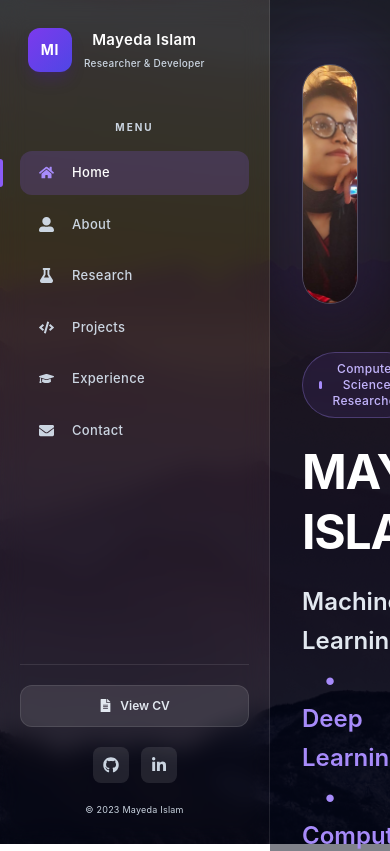
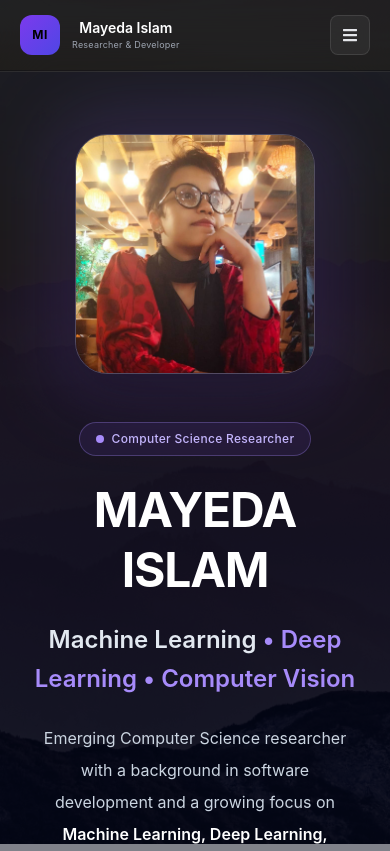
Before and after one commit to Mayeda-Islam/protfolio-front-end, a React (Create React App) app: page / in a window 390 px wide. Shown: the top 851 px of the page. Built offline with nearby package versions, Linux system fonts and the light colour scheme.

Commit message:
fix the responsiveness

```diff
--- a/src/Layout/Main.js
+++ b/src/Layout/Main.js
@@ -13,11 +13,14 @@ const Main = () => {
   const backgroundImages = {
     "/": homeImage,
     "/about": aboutImage,
+    "/research": homeImage,
     "/projects": projectsImage,
+    "/experience": aboutImage,
     "/contact": contactImage,
   };
 
-  const currentImage = backgroundImages[location.pathname] || homeImage;
+  const currentImage =
+    backgroundImages[location.pathname] || homeImage;
 
   const [background, setBackground] = useState(currentImage);
   const [previousBackground, setPreviousBackground] = useState(null);
@@ -26,9 +29,7 @@ const Main = () => {
   useEffect(() => {
     if (currentImage === background) return;
 
-    // New image আগে preload করা
     const img = new Image();
-
     img.src = currentImage;
 
     img.onload = () => {
@@ -36,7 +37,6 @@ const Main = () => {
       setBackground(currentImage);
       setIsChanging(true);
 
-      // Transition শেষ হওয়ার পর old image remove
       setTimeout(() => {
         setPreviousBackground(null);
         setIsChanging(false);
@@ -80,7 +80,7 @@ const Main = () => {
         />
       )}
 
-      {/* New Background */}
+      {/* Current Background */}
       <div
         className="fixed inset-0 z-0 bg-cover bg-center bg-no-repeat transition-opacity duration-700"
         style={{
@@ -96,11 +96,11 @@ const Main = () => {
       <Navbar />
 
       {/* ================= PAGE CONTENT ================= */}
-      <main className="relative z-10 ml-[270px] min-h-screen overflow-x-hidden">
+      <main className="relative z-10 ml-0 min-h-screen overflow-x-hidden lg:ml-[270px]">
 
         <div
           key={location.pathname}
-          className="page-slide-in min-h-screen"
+          className="page-slide-in min-h-screen pt-[70px] lg:pt-0"
         >
           <Outlet />
         </div>
--- a/src/Navbar/Navbar.js
+++ b/src/Navbar/Navbar.js
@@ -1,4 +1,4 @@
-import React from "react";
+import React, { useState } from "react";
 import {
   FaHome,
   FaUserAlt,
@@ -9,10 +9,14 @@ import {
   FaGithub,
   FaLinkedinIn,
   FaFileAlt,
+  FaBars,
+  FaTimes,
 } from "react-icons/fa";
 import { NavLink } from "react-router-dom";
 
 const Navbar = () => {
+  const [isOpen, setIsOpen] = useState(false);
+
   const navItems = [
     {
       name: "Home",
@@ -47,18 +51,24 @@ const Navbar = () => {
   ];
 
   return (
+    <>
+      {/* =====================================================
+          DESKTOP SIDEBAR
+      ===================================================== */}
       <aside
         className="
-        fixed top-0 left-0 z-50
-        h-screen w-[270px]
+          fixed left-0 top-0 z-50
+          hidden h-screen w-[270px]
           border-r border-white/10
+          bg-black/20
           text-white
           backdrop-blur-md
+          lg:block
         "
       >
         <div className="flex h-full flex-col px-5 py-7">
 
-        {/* ================= LOGO / PROFILE ================= */}
+          {/* LOGO */}
           <div className="mb-12 flex items-center gap-3 px-2">
 
             <div
@@ -87,7 +97,7 @@ const Navbar = () => {
 
           </div>
 
-        {/* ================= NAVIGATION ================= */}
+          {/* NAVIGATION */}
           <nav className="flex-1">
 
             <p
@@ -128,7 +138,6 @@ const Navbar = () => {
                   >
                     {({ isActive }) => (
                       <>
-                      {/* Active Indicator */}
                         {isActive && (
                           <span
                             className="
@@ -144,7 +153,6 @@ const Navbar = () => {
                           />
                         )}
 
-                      {/* Icon */}
                         <span
                           className={`
                             flex w-5
@@ -163,14 +171,7 @@ const Navbar = () => {
                           {item.icon}
                         </span>
 
-                      {/* Text */}
-                      <span
-                        className="
-                          text-[13px]
-                          font-medium
-                          tracking-wide
-                        "
-                      >
+                        <span className="text-[13px] font-medium tracking-wide">
                           {item.name}
                         </span>
                       </>
@@ -184,10 +185,10 @@ const Navbar = () => {
 
           </nav>
 
-        {/* ================= BOTTOM SECTION ================= */}
+          {/* BOTTOM */}
           <div className="border-t border-white/10 pt-5">
 
-          {/* CV BUTTON */}
+            {/* CV */}
             <a
               href="/Mayeda_Islam_CV.pdf"
               target="_blank"
@@ -203,9 +204,7 @@ const Navbar = () => {
                 text-xs
                 font-semibold
                 text-slate-200
-
                 transition-all duration-300
-
                 hover:border-violet-500/40
                 hover:bg-violet-600
                 hover:text-white
@@ -214,15 +213,14 @@ const Navbar = () => {
               "
             >
               <FaFileAlt className="text-[13px]" />
-
               <span>View CV</span>
             </a>
 
-          {/* SOCIAL LINKS */}
+            {/* SOCIAL */}
             <div className="mt-5 flex justify-center gap-3">
 
               <a
-              href="https://github.com/"
+                href="https://github.com/Mayeda-Islam"
                 target="_blank"
                 rel="noreferrer"
                 aria-label="GitHub"
@@ -232,9 +230,7 @@ const Navbar = () => {
                   rounded-lg
                   bg-white/10
                   text-slate-300
-
                   transition-all duration-300
-
                   hover:-translate-y-1
                   hover:bg-violet-600
                   hover:text-white
@@ -244,7 +240,7 @@ const Navbar = () => {
               </a>
 
               <a
-              href="https://www.linkedin.com/"
+                href="https://www.linkedin.com/in/mayeda-islam/"
                 target="_blank"
                 rel="noreferrer"
                 aria-label="LinkedIn"
@@ -254,9 +250,7 @@ const Navbar = () => {
                   rounded-lg
                   bg-white/10
                   text-slate-300
-
                   transition-all duration-300
-
                   hover:-translate-y-1
                   hover:bg-violet-600
                   hover:text-white
@@ -267,23 +261,155 @@ const Navbar = () => {
 
             </div>
 
-          {/* COPYRIGHT */}
-          <p
-            className="
-              mt-5
-              text-center
-              text-[9px]
-              tracking-wide
-              text-slate-300
-            "
-          >
+            <p className="mt-5 text-center text-[9px] tracking-wide text-slate-300">
               © {new Date().getFullYear()} Mayeda Islam
             </p>
 
           </div>
+        </div>
+      </aside>
+
+      {/* =====================================================
+          MOBILE NAVBAR
+      ===================================================== */}
+      <div
+        className="
+          fixed left-0 right-0 top-0 z-50
+          border-b border-white/10
+          bg-black/40
+          backdrop-blur-xl
+          lg:hidden
+        "
+      >
+        <div className="flex h-[70px] items-center justify-between px-5">
+
+          {/* MOBILE LOGO */}
+          <div className="flex items-center gap-3">
+
+            <div
+              className="
+                flex h-10 w-10
+                items-center justify-center
+                rounded-xl
+                bg-gradient-to-br from-violet-600 to-indigo-600
+                text-xs font-bold
+                tracking-wider
+              "
+            >
+              MI
+            </div>
+
+            <div>
+              <h2 className="text-sm font-semibold text-white">
+                Mayeda Islam
+              </h2>
+
+              <p className="text-[9px] tracking-wide text-gray-400">
+                Researcher & Developer
+              </p>
+            </div>
 
           </div>
-    </aside>
+
+          {/* HAMBURGER */}
+          <button
+            type="button"
+            onClick={() => setIsOpen(!isOpen)}
+            aria-label="Toggle navigation"
+            className="
+              flex h-10 w-10
+              items-center justify-center
+              rounded-lg
+              border border-white/10
+              bg-white/5
+              text-gray-200
+              transition-all duration-300
+              hover:bg-violet-600
+            "
+          >
+            {isOpen ? <FaTimes /> : <FaBars />}
+          </button>
+
+        </div>
+
+        {/* MOBILE MENU */}
+        <div
+          className={`
+            overflow-hidden
+            border-t border-white/10
+            transition-all duration-300
+            ${
+              isOpen
+                ? "max-h-[500px] opacity-100"
+                : "max-h-0 opacity-0"
+            }
+          `}
+        >
+          <nav className="px-5 py-4">
+
+            <ul className="space-y-1">
+
+              {navItems.map((item) => (
+                <li key={item.name}>
+
+                  <NavLink
+                    to={item.path}
+                    end={item.path === "/"}
+                    onClick={() => setIsOpen(false)}
+                    className={({ isActive }) =>
+                      `
+                      flex items-center gap-4
+                      rounded-lg
+                      px-4 py-3
+                      text-sm
+                      transition-all duration-300
+
+                      ${
+                        isActive
+                          ? "bg-violet-500/20 text-white"
+                          : "text-gray-300 hover:bg-white/10 hover:text-white"
+                      }
+                      `
+                    }
+                  >
+                    <span className="text-violet-400">
+                      {item.icon}
+                    </span>
+
+                    <span>{item.name}</span>
+                  </NavLink>
+
+                </li>
+              ))}
+
+            </ul>
+
+            {/* MOBILE CV */}
+            <a
+              href="/Mayeda_Islam_CV.pdf"
+              target="_blank"
+              rel="noreferrer"
+              className="
+                mt-4 flex
+                items-center justify-center
+                gap-2
+                rounded-lg
+                border border-violet-500/30
+                bg-violet-600/80
+                px-4 py-3
+                text-xs
+                font-semibold
+                text-white
+              "
+            >
+              <FaFileAlt />
+              View CV
+            </a>
+
+          </nav>
+        </div>
+      </div>
+    </>
   );
 };
 
--- a/src/Pages/Research.js
+++ b/src/Pages/Research.js
@@ -20,7 +20,7 @@ const Research = () => {
         <div className="mx-auto max-w-6xl">
 
           {/* ================= HEADER ================= */}
-          <div className="mb-14 max-w-3xl">
+          <div className="mb-14 max-w-3xl mx-auto">
             <p className="text-xs font-medium uppercase tracking-[0.35em] text-violet-400">
               Research
             </p>
```
Lines whose indentation alone changed are shown as unchanged.
